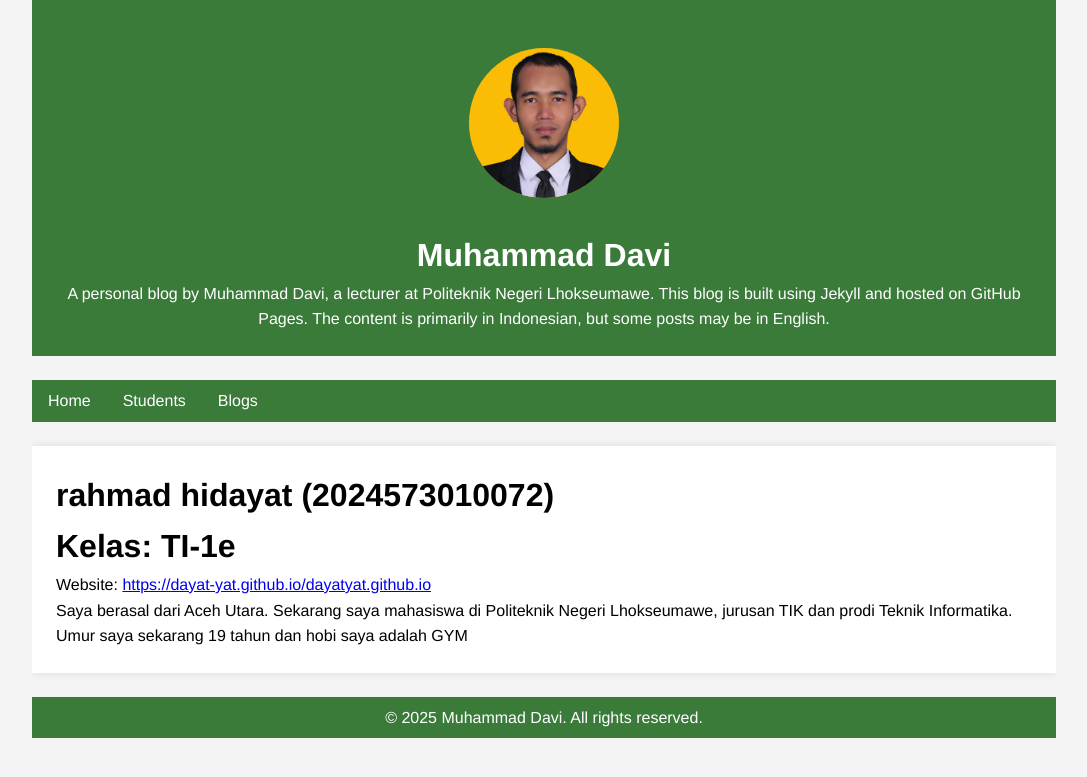
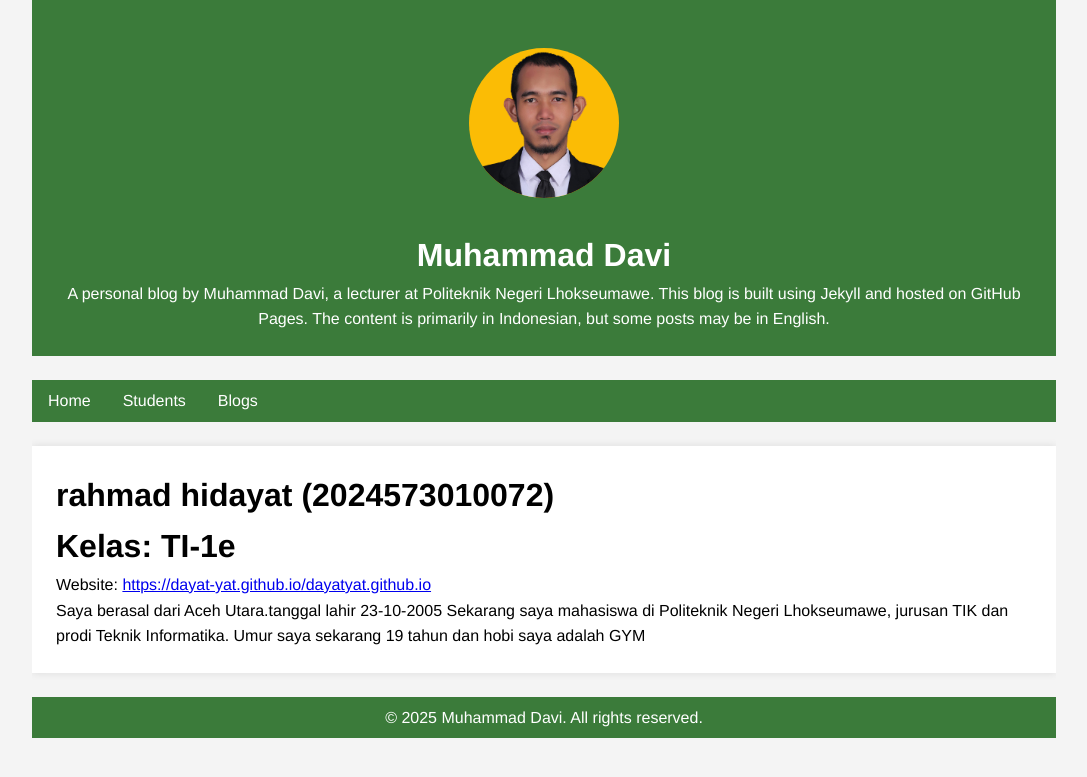
Before and after one commit to muhdavi-pnl/muhdavi-pnl.github.io, a Jekyll site: the page built from _students/dayat.md, in a window 1280 px wide. Shown: the top 777 px of the page, without its empty margins (96-1183 px from the left). Built offline with Jekyll 4.4.1, drawn with Linux system fonts in a browser that asks for light colours.

Commit message:
Update dayat.md

```diff
--- a/_students/dayat.md
+++ b/_students/dayat.md
@@ -6,4 +6,4 @@ nim: 2024573010072
 class: TI-1e
 website: https://dayat-yat.github.io/dayatyat.github.io
 ---
-Saya berasal dari Aceh Utara. Sekarang saya mahasiswa di Politeknik Negeri Lhokseumawe, jurusan TIK dan prodi Teknik Informatika. Umur saya sekarang 19 tahun dan hobi saya adalah GYM
+Saya berasal dari Aceh Utara.tanggal lahir 23-10-2005 Sekarang saya mahasiswa di Politeknik Negeri Lhokseumawe, jurusan TIK dan prodi Teknik Informatika. Umur saya sekarang 19 tahun dan hobi saya adalah GYM
```
